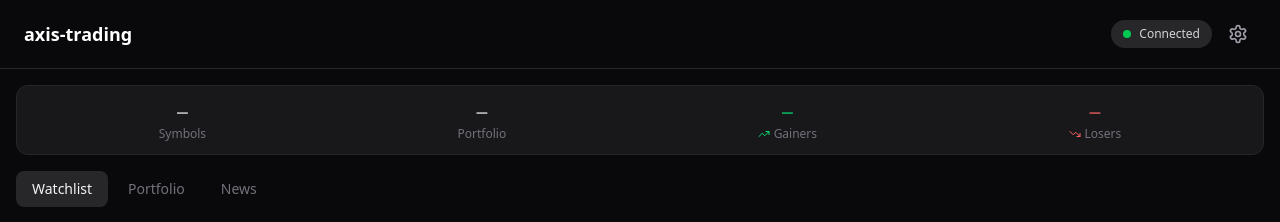
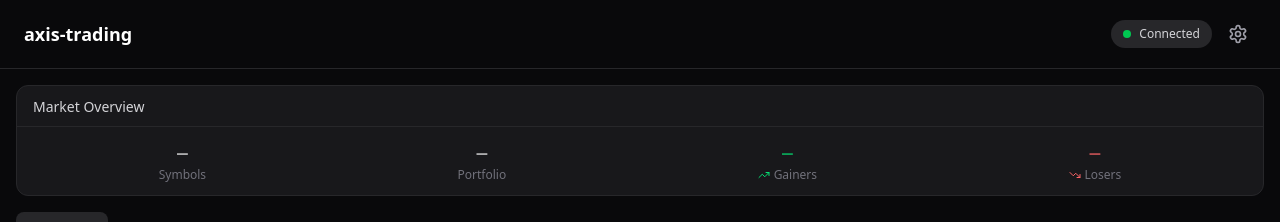
Before and after one commit to sukunwei/axis-demo, a React (Vite) app in the folder frontend/: page / in a window 1280 px wide. Shown: the top 222 px of the page. Built offline with nearby package versions, Linux system fonts and the light colour scheme; no server answers.

Commit message:
feat(MarketOverview): add title header

```diff
--- a/frontend/src/components/MarketOverview.tsx
+++ b/frontend/src/components/MarketOverview.tsx
@@ -17,8 +17,11 @@ export const MarketOverview = observer(function MarketOverview() {
   const totalValue = portfolioStore.totalValue;
 
   return (
-    <div className="bg-zinc-900 border border-zinc-800 rounded-xl px-4 py-3">
-      <div className="flex items-center justify-around">
+    <div className="bg-zinc-900 border border-zinc-800 rounded-xl overflow-hidden">
+      <div className="px-4 py-2 border-b border-zinc-800">
+        <span className="text-sm font-medium text-zinc-300">Market Overview</span>
+      </div>
+      <div className="flex items-center justify-around px-4 py-3">
         <div className="flex flex-col items-center">
           <span className="font-mono tabular-nums text-lg text-zinc-100">
             {symbolCount === 0 ? '—' : symbolCount}
```
